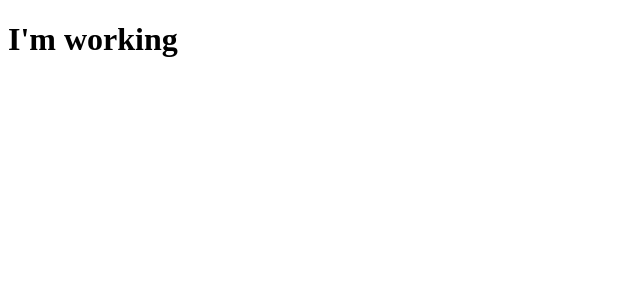
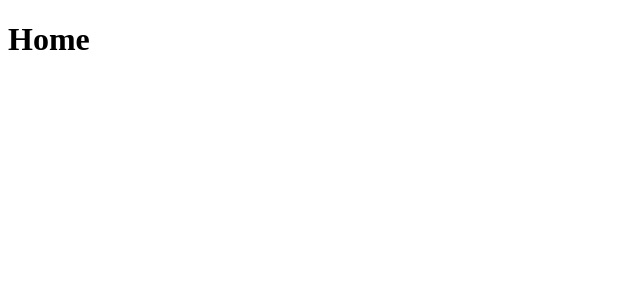
Before and after one commit to alessandrovinciabc/cool-shop-react, a React (Create React App) app: page / in a window 1280 px wide. Shown: the top 300 px of the page, without its empty margins (0-640 px from the left). Built offline with nearby package versions, Linux system fonts and the light colour scheme.

Commit message:
Install react-router-dom: create basic routes

```diff
--- a/package.json
+++ b/package.json
@@ -8,6 +8,7 @@
     "@testing-library/user-event": "^12.8.3",
     "react": "^17.0.2",
     "react-dom": "^17.0.2",
+    "react-router-dom": "^5.2.0",
     "react-scripts": "4.0.3",
     "web-vitals": "^1.1.1"
   },
--- a/src/App.js
+++ b/src/App.js
@@ -1,10 +1,24 @@
 import React from 'react';
+
+import { BrowserRouter, Switch, Route } from 'react-router-dom';
+
+import Home from './Home/Home.js';
+import Shop from './Shop/Shop.js';
+import Item from './Item/Item.js';
+import Cart from './Cart/Cart.js';
+import MissingPage from './MissingPage/MissingPage.js';
 
 function App() {
   return (
-    <div className="App">
-      <h1>I'm working</h1>
-    </div>
+    <BrowserRouter>
+      <Switch>
+        <Route path="/" exact component={Home} />
+        <Route path="/shop" exact component={Shop} />
+        <Route path="/product/:id" exact component={Item} />
+        <Route path="/cart" exact component={Cart} />
+        <Route path="/*" component={MissingPage} />
+      </Switch>
+    </BrowserRouter>
   );
 }
 
--- /dev/null
+++ b/src/Cart/Cart.js
@@ -0,0 +1,7 @@
+import React from 'react';
+
+function Cart(props) {
+  return <h1>Cart</h1>;
+}
+
+export default Cart;
--- /dev/null
+++ b/src/Home/Home.js
@@ -0,0 +1,7 @@
+import React from 'react';
+
+function Home(props) {
+  return <h1>Home</h1>;
+}
+
+export default Home;
--- /dev/null
+++ b/src/Item/Item.js
@@ -0,0 +1,7 @@
+import React from 'react';
+
+function Item({ match }) {
+  return <h1>Item requested: {match.params.id}</h1>;
+}
+
+export default Item;
--- /dev/null
+++ b/src/MissingPage/MissingPage.js
@@ -0,0 +1,7 @@
+import React from 'react';
+
+function MissingPage(props) {
+  return <h1>404 page not found!</h1>;
+}
+
+export default MissingPage;
--- /dev/null
+++ b/src/Shop/Shop.js
@@ -0,0 +1,7 @@
+import React from 'react';
+
+function Shop(props) {
+  return <h1>Shop</h1>;
+}
+
+export default Shop;
```
Also changed, not shown: 1 other file (tests, documents, lock files or other folders).
